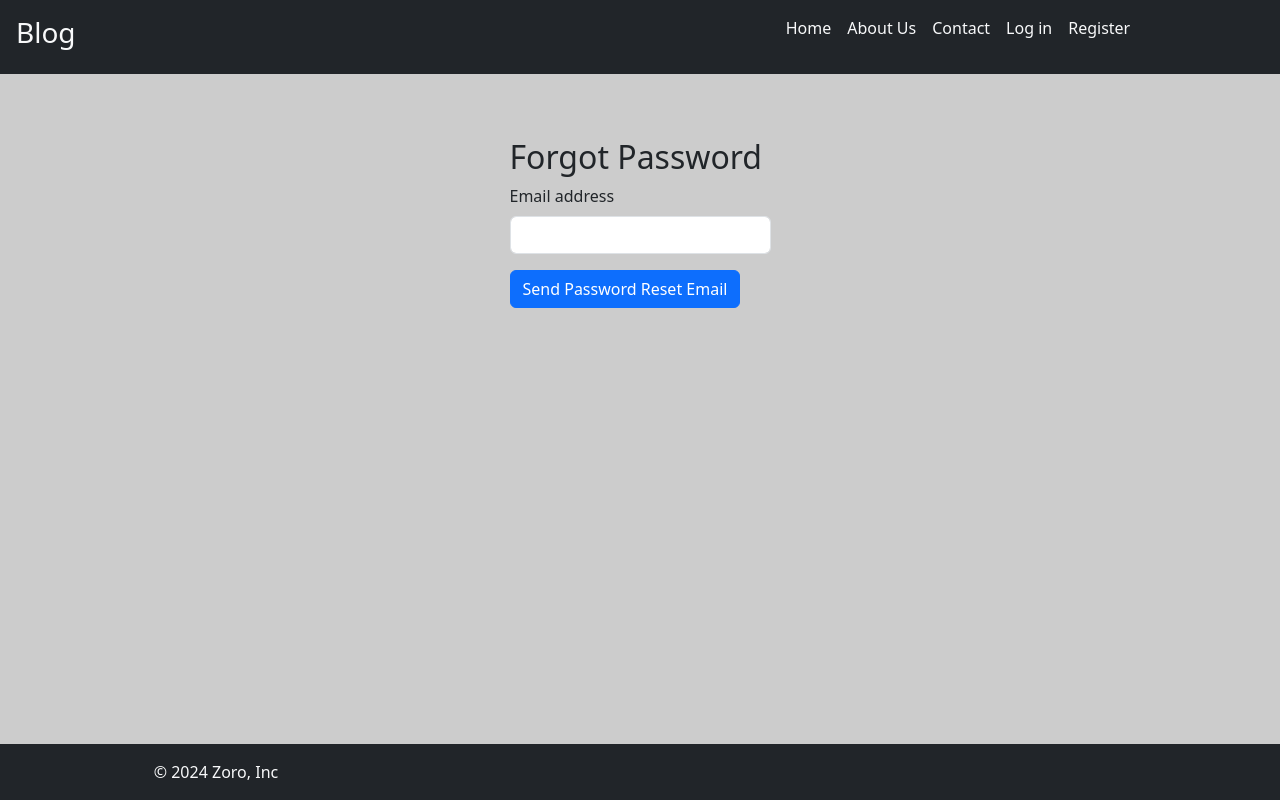
After one commit to zoro1324/Django-app, a Django app: page /forget_password/ in a window 1280 px wide. The commit adds this page. Run offline with Django 5.2, Linux system fonts and the light colour scheme; some libraries are stand-ins or nearby versions.

Commit message:
Forget password page is added

```diff
--- /dev/null
+++ b/blog_app/blog/templates/blog/forget_password.html
@@ -0,0 +1,17 @@
+{% extends "blog/base.html" %}
+{% block content %}
+    <div class="container mt-5">
+        <div class="row d-flex justify-content-center">
+            <div class="col-3 mt-3">
+                <h2>Forgot Password</h2>
+                <form method="post">
+                    <div class="mb-3">
+                        <label for="email" class="form-label">Email address</label>
+                        <input type="email" class="form-control" id="email" name="email" required>
+                    </div>
+                    <button type="submit" class="btn btn-primary">Send Password Reset Email</button>
+                </form>
+            </div>
+        </div>
+    </div>
+{% endblock content %}
--- a/blog_app/blog/templates/blog/login.html
+++ b/blog_app/blog/templates/blog/login.html
@@ -57,7 +57,7 @@
                             {% endfor %}
                         {% endif %}
                         <div class="my-3 d-flex justify-content-between">
-                            <a href="/password_reset">Forgot Password</a>
+                            <a href="{% url "blog:forget_password" %}">Forgot Password</a>
                             <button type="submit" class="btn btn-primary">Login</button>
                         </div>
                     </form>
--- a/blog_app/blog/urls.py
+++ b/blog_app/blog/urls.py
@@ -13,6 +13,7 @@ urlpatterns = [
     path('register/',views.register,name="register"),
     path('login/',views.login,name="login"),
     path('dashboard/',views.dashboard,name="dashboard"),
-    path('logout/',views.logout,name="logout")
+    path('logout/',views.logout,name="logout"),
+    path('forget_password/',views.forget_password,name="forget_password"),
 
 ]
--- a/blog_app/blog/views.py
+++ b/blog_app/blog/views.py
@@ -98,3 +98,6 @@ def dashboard(request):
 def logout(request):
     auth_logout(request)
     return redirect(reverse("blog:index"))
+
+def forget_password(request):
+    return render(request,"blog/forget_password.html",{'title':'Forget Password'})
```
